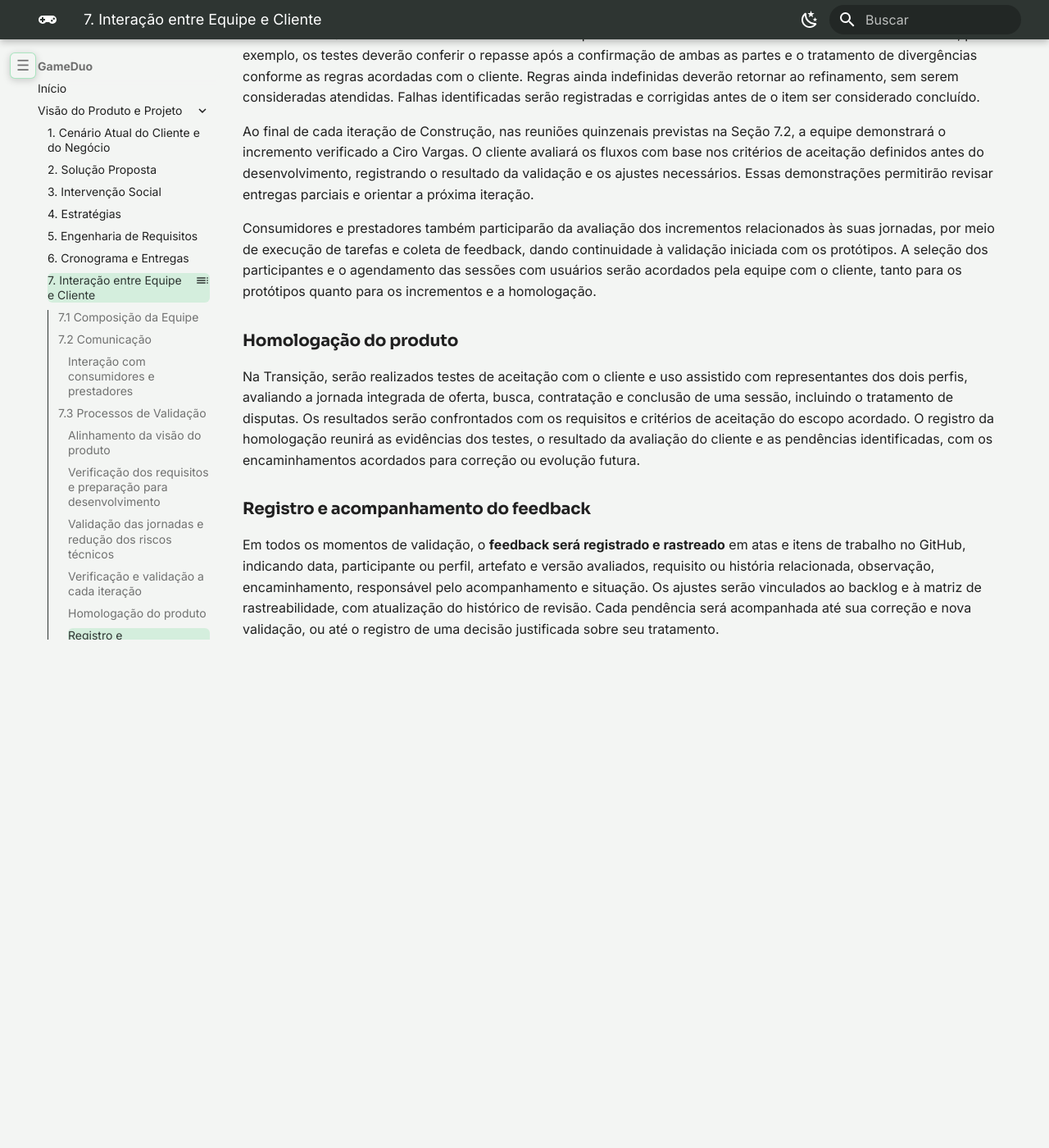
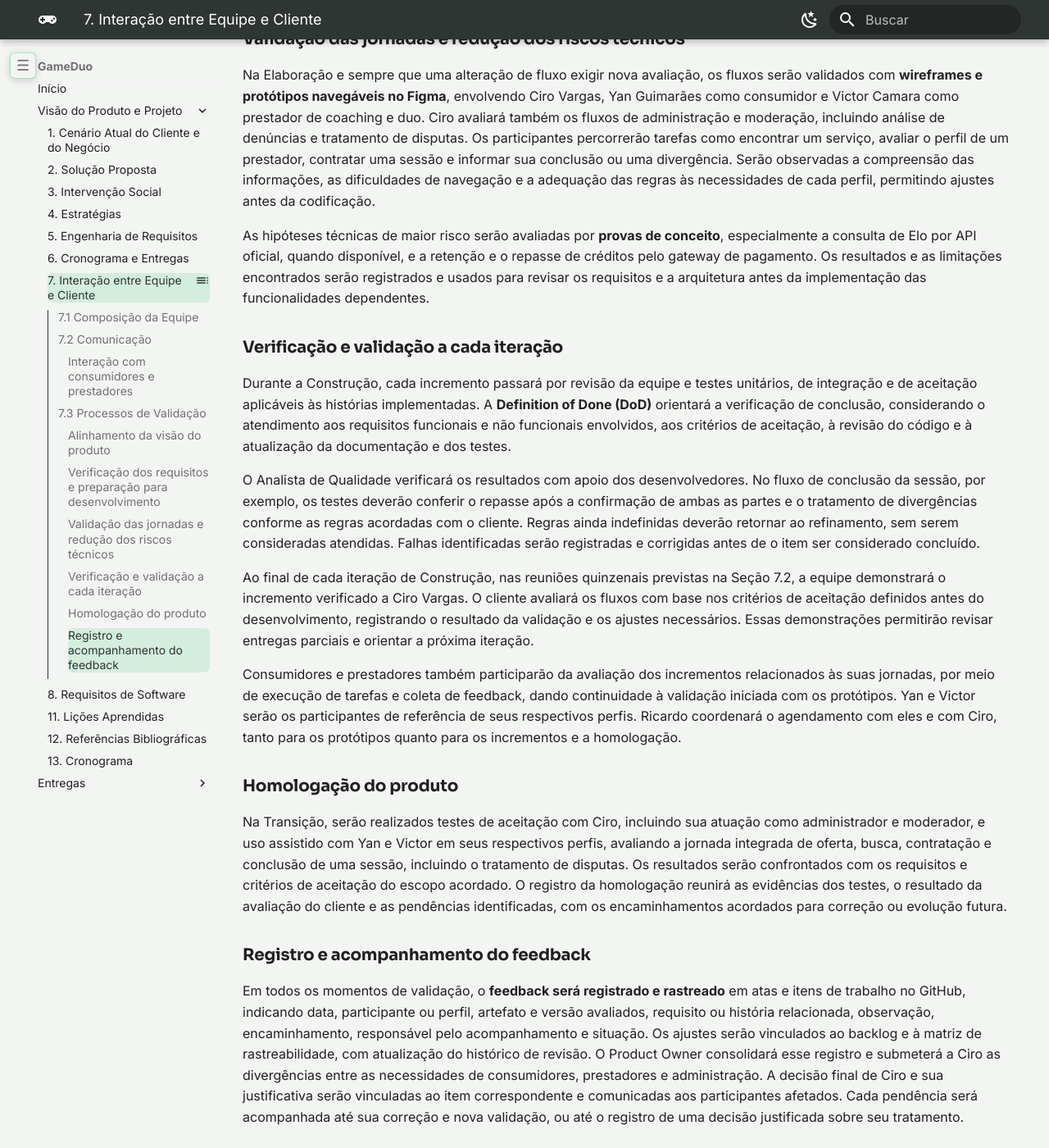
Before and after one commit to mdsreq-fga-unb/REQ-2026.2-T02-GameDuo, an MkDocs documentation site: the page built from docs/visao-produto/interacao-equipe.md, in a window 1280 px wide and 1400 px high, scrolled down 3791 px. Shown: the whole window at 82% size. Built offline with MkDocs 1.6.1 and Material for MkDocs 9.7.7, drawn with Linux system fonts in a browser that asks for light colours; before the commit the page ends 4595 px from its top, so only the background shows below that; some of the changed text lies outside the part shown.

Commit message:
docs: conclui revisão da seção 7 e registra revisões das seções 3, 7 e 11

```diff
--- a/docs/visao-produto/interacao-equipe.md
+++ b/docs/visao-produto/interacao-equipe.md
@@ -25,12 +25,12 @@
 !!! note "Sobre a autoridade de decisão entre cliente e Product Owner"
     Ciro Vargas, como cliente e idealizador do produto, é o único tomador de decisão formal do projeto: é ele quem aceita ou recusa uma entrega e quem aprova mudanças de escopo. O Product Owner não substitui essa autoridade — sua função é interna à equipe, de organização e preparo do trabalho a ser submetido ao cliente. Assim, a cadeia de responsabilidade é:
 
-    - **Propõe** os itens de backlog e as alternativas de solução: a equipe, com o Product Owner consolidando as propostas a partir da elicitação junto ao cliente;
-    - **Prioriza** o backlog: o Product Owner, com base no valor de negócio definido em conjunto com o cliente nas reuniões quinzenais;
+    - **Propõe** os itens de backlog e as alternativas de solução: a equipe, com o Product Owner consolidando as propostas a partir da elicitação junto a Ciro, Yan e Victor;
+    - **Prioriza** o backlog: o Product Owner, com base no valor de negócio definido em conjunto com o cliente nas reuniões quinzenais, submetendo divergências de prioridade à decisão final de Ciro;
     - **Valida tecnicamente** as entregas, verificando se atendem aos critérios de aceitação e à Definition of Done: o Product Owner e o Analista de Qualidade, antes de a entrega ser apresentada ao cliente;
     - **Aceita formalmente** a entrega: Ciro Vargas, único tomador de decisão, na reunião quinzenal de validação (seção 7.3).
 
-    A introdução do papel de Product Owner é uma adaptação deliberada do OpenUP, cujo conjunto de papéis padrão (Analista, Arquiteto, Desenvolvedor, Testador, Gerente de Projeto, entre outros) não prevê essa função. A equipe optou por incorporá-la para organizar internamente a priorização do backlog e a verificação preliminar das entregas, funções que, de outra forma, recairiam de modo difuso sobre o Gerente de Projeto e o Analista de Requisitos. Essa adaptação está registrada nesta seção e reflete-se na condução do processo descrito na seção 5.
+    A introdução do papel de Product Owner é uma adaptação deliberada do OpenUP, cujo conjunto de papéis padrão (Analista, Arquiteto, Desenvolvedor, Testador, Gerente de Projeto, entre outros) não prevê essa função. A equipe optou por incorporá-la para organizar internamente a priorização do backlog e a verificação preliminar das entregas, funções que, de outra forma, recairiam de modo difuso sobre o Gerente de Projeto e o Analista de Requisitos. Essa adaptação está registrada na [estratégia adotada (Seção 4.1)](estrategias.md#41-estrategia-priorizada) e na [condução do processo (Seção 5.2)](engenharia-requisitos.md#52-engenharia-de-requisitos-e-o-openup).
 
 
 
@@ -59,17 +59,29 @@
 
 ### Interação com consumidores e prestadores
 
-Ciro Vargas é o cliente e o canal formal de aceite do projeto, mas não é o usuário final: consumidores (quem contrata sessões) e prestadores (quem oferece coaching, duo e boosting) são os dois lados do marketplace e é para eles que o produto é desenhado. Por isso, além da comunicação regular com o cliente, a equipe prevê uma estratégia própria de interação com esses grupos:
+Ciro Vargas permanece como cliente principal, idealizador e responsável pela decisão final sobre prioridades, regras de negócio, mudanças de escopo e aceite das entregas. Ele também atuará como **administrador e moderador** do GameDuo, contribuindo para a validação dos fluxos de gestão da plataforma, análise de denúncias e tratamento de disputas.
 
-- **Recrutamento de representantes:** identificação, com apoio do cliente, de jogadores que se encaixem nos perfis de consumidor e de prestador, para participarem como usuários de referência ao longo do projeto;
+Yan Guimarães e Victor Camara passam a participar como representantes dos dois lados do marketplace, respectivamente consumidor (quem contrata sessões) e prestador (quem oferece coaching e duo):
 
-- **Validação antecipada com protótipos:** apresentação de wireframes e do protótipo navegável (seção 5) a representantes de cada perfil, antes da implementação, para checar se o fluxo de contratação, a verificação de credenciais e a avaliação cruzada fazem sentido na prática;
+| Participante | Papel na validação | Experiência e contribuição |
+| --- | --- | --- |
+| **Yan Guimarães** | Representante dos consumidores | Joga League of Legends (LoL). Contribuirá com necessidades e feedback sobre busca, escolha de prestadores, contratação e avaliação das sessões. |
+| **Victor Camara** | Representante dos prestadores | Já alcançou o nível Global no Counter-Strike (CS). Contribuirá com necessidades e feedback sobre oferta de serviços, apresentação de credenciais, realização das sessões e recebimento dos pagamentos. |
+| **Ciro Vargas** | Cliente principal, administrador e moderador | Validará as regras de negócio e os fluxos administrativos e de moderação, mantendo a autoridade final sobre o projeto. |
+
+A participação de Yan e Victor é consultiva, com influência menor que a de Ciro: suas observações orientarão os requisitos e a avaliação de usabilidade, mas o aceite formal e a resolução de divergências caberão a Ciro. O Product Owner registrará as contribuições e as decisões, incluindo a justificativa quando uma sugestão não for incorporada.
+
+A interação será organizada da seguinte forma:
+
+- **Participantes e agendamento:** Yan e Victor são os representantes de referência. Ricardo, como Gerente de Projeto, combinará com eles as sessões de levantamento e validação por Meet ou Discord, antes da implementação dos fluxos de cada perfil e ao final das iterações que os afetarem, conforme disponibilidade;
+
+- **Validação antecipada com protótipos:** apresentação de wireframes e do protótipo navegável (seção 5) a Yan e Victor, cada um avaliando seu perfil, antes da implementação, para checar se o fluxo de contratação, a verificação de credenciais e a avaliação cruzada fazem sentido na prática;
 
 - **Testes de aceitação com usuários reais:** inclusão de consumidores e prestadores nas demonstrações por iteração, executando os critérios de aceitação das histórias de usuário que os afetam diretamente;
 
 - **Canal de feedback assíncrono:** formulário ou grupo dedicado (fora do WhatsApp usado com o cliente) para que esses usuários relatem problemas e sugestões entre as reuniões, com o feedback registrado e rastreado junto ao backlog pelo Product Owner.
 
- <!-- Pedro vai mudar aqui -->
+
 
 
 
@@ -87,7 +99,7 @@
 
 ### Validação das jornadas e redução dos riscos técnicos
 
-Na Elaboração e sempre que uma alteração de fluxo exigir nova avaliação, os fluxos serão validados com **wireframes e protótipos navegáveis no Figma**, envolvendo o cliente e representantes dos dois perfis de usuários: consumidores e prestadores de coaching e duo. Os participantes percorrerão tarefas como encontrar um serviço, avaliar o perfil de um prestador, contratar uma sessão e informar sua conclusão ou uma divergência. Serão observadas a compreensão das informações, as dificuldades de navegação e a adequação das regras às necessidades de cada perfil, permitindo ajustes antes da codificação.
+Na Elaboração e sempre que uma alteração de fluxo exigir nova avaliação, os fluxos serão validados com **wireframes e protótipos navegáveis no Figma**, envolvendo Ciro Vargas, Yan Guimarães como consumidor e Victor Camara como prestador de coaching e duo. Ciro avaliará também os fluxos de administração e moderação, incluindo análise de denúncias e tratamento de disputas. Os participantes percorrerão tarefas como encontrar um serviço, avaliar o perfil de um prestador, contratar uma sessão e informar sua conclusão ou uma divergência. Serão observadas a compreensão das informações, as dificuldades de navegação e a adequação das regras às necessidades de cada perfil, permitindo ajustes antes da codificação.
 
 As hipóteses técnicas de maior risco serão avaliadas por **provas de conceito**, especialmente a consulta de Elo por API oficial, quando disponível, e a retenção e o repasse de créditos pelo gateway de pagamento. Os resultados e as limitações encontrados serão registrados e usados para revisar os requisitos e a arquitetura antes da implementação das funcionalidades dependentes.
 
@@ -99,12 +111,12 @@
 
 Ao final de cada iteração de Construção, nas reuniões quinzenais previstas na Seção 7.2, a equipe demonstrará o incremento verificado a Ciro Vargas. O cliente avaliará os fluxos com base nos critérios de aceitação definidos antes do desenvolvimento, registrando o resultado da validação e os ajustes necessários. Essas demonstrações permitirão revisar entregas parciais e orientar a próxima iteração.
 
-Consumidores e prestadores também participarão da avaliação dos incrementos relacionados às suas jornadas, por meio de execução de tarefas e coleta de feedback, dando continuidade à validação iniciada com os protótipos. A seleção dos participantes e o agendamento das sessões com usuários serão acordados pela equipe com o cliente, tanto para os protótipos quanto para os incrementos e a homologação.
+Consumidores e prestadores também participarão da avaliação dos incrementos relacionados às suas jornadas, por meio de execução de tarefas e coleta de feedback, dando continuidade à validação iniciada com os protótipos. Yan e Victor serão os participantes de referência de seus respectivos perfis. Ricardo coordenará o agendamento com eles e com Ciro, tanto para os protótipos quanto para os incrementos e a homologação.
 
 ### Homologação do produto
 
-Na Transição, serão realizados testes de aceitação com o cliente e uso assistido com representantes dos dois perfis, avaliando a jornada integrada de oferta, busca, contratação e conclusão de uma sessão, incluindo o tratamento de disputas. Os resultados serão confrontados com os requisitos e critérios de aceitação do escopo acordado. O registro da homologação reunirá as evidências dos testes, o resultado da avaliação do cliente e as pendências identificadas, com os encaminhamentos acordados para correção ou evolução futura.
+Na Transição, serão realizados testes de aceitação com Ciro, incluindo sua atuação como administrador e moderador, e uso assistido com Yan e Victor em seus respectivos perfis, avaliando a jornada integrada de oferta, busca, contratação e conclusão de uma sessão, incluindo o tratamento de disputas. Os resultados serão confrontados com os requisitos e critérios de aceitação do escopo acordado. O registro da homologação reunirá as evidências dos testes, o resultado da avaliação do cliente e as pendências identificadas, com os encaminhamentos acordados para correção ou evolução futura.
 
 ### Registro e acompanhamento do feedback
 
-Em todos os momentos de validação, o **feedback será registrado e rastreado** em atas e itens de trabalho no GitHub, indicando data, participante ou perfil, artefato e versão avaliados, requisito ou história relacionada, observação, encaminhamento, responsável pelo acompanhamento e situação. Os ajustes serão vinculados ao backlog e à matriz de rastreabilidade, com atualização do histórico de revisão. Cada pendência será acompanhada até sua correção e nova validação, ou até o registro de uma decisão justificada sobre seu tratamento.
+Em todos os momentos de validação, o **feedback será registrado e rastreado** em atas e itens de trabalho no GitHub, indicando data, participante ou perfil, artefato e versão avaliados, requisito ou história relacionada, observação, encaminhamento, responsável pelo acompanhamento e situação. Os ajustes serão vinculados ao backlog e à matriz de rastreabilidade, com atualização do histórico de revisão. O Product Owner consolidará esse registro e submeterá a Ciro as divergências entre as necessidades de consumidores, prestadores e administração. A decisão final de Ciro e sua justificativa serão vinculadas ao item correspondente e comunicadas aos participantes afetados. Cada pendência será acompanhada até sua correção e nova validação, ou até o registro de uma decisão justificada sobre seu tratamento.
```
Also changed, not shown: docs/index.md (+1 -0 lines), docs/visao-produto/cenario-atual.md (+8 -4 lines), docs/visao-produto/engenharia-requisitos.md (+7 -4 lines), docs/visao-produto/estrategias.md (+3 -0 lines).
